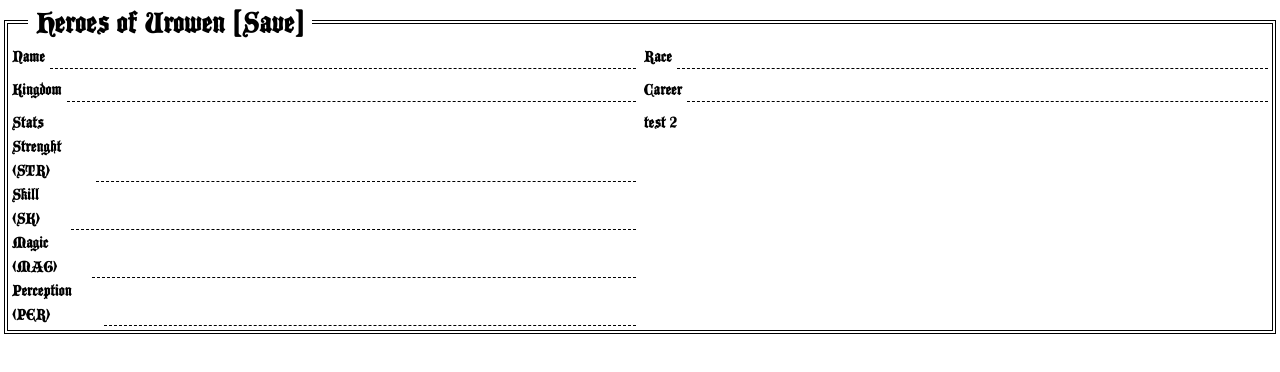
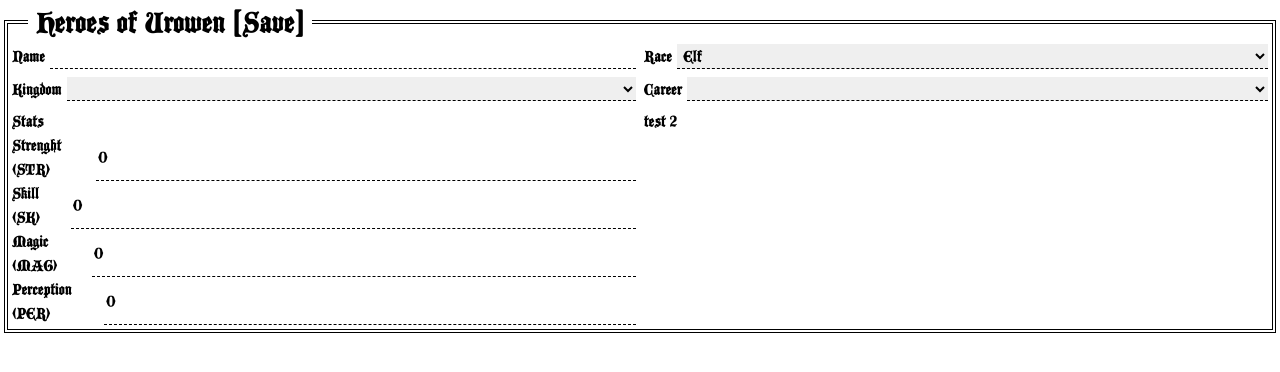
Before and after one commit to shezard/heroes-of-urowen, a SvelteKit app: page / in a window 1280 px wide. Shown: the top 372 px of the page. Built offline with nearby package versions, Linux system fonts and the light colour scheme.

Commit message:
Add race / kingdom / career selects

```diff
--- a/src/components/App.svelte
+++ b/src/components/App.svelte
@@ -3,7 +3,7 @@
     import { base } from '$app/paths';
     import { encode } from '$lib/url';
     import { get } from 'svelte/store';
-    import { store } from '../lib/store';
+    import { careers, races, store } from '../lib/store';
     import { page } from '$app/stores';
 
     const save = () => {
@@ -17,9 +17,7 @@
 <fieldset class="m-1 border-4 border-black border-double">
     <legend class="text-3xl ml-5 px-2">
         Heroes of Urowen
-        <span on:click={save} role="button" tabindex="0">
-            [Save]
-        </span>
+        <span on:click={save} role="button" tabindex="0"> [Save] </span>
     </legend>
 
     <div class="grid grid-cols-2">
@@ -30,17 +28,29 @@
 
         <label class="flex p-1">
             Race
-            <input type="text" bind:value={$store.race} />
+            <select bind:value={$store.race}>
+                {#each Object.keys(races) as race}
+                    <option value={race}>{race}</option>
+                {/each}
+            </select>
         </label>
 
         <label class="flex p-1">
             Kingdom
-            <input type="text" bind:value={$store.kingdom} />
+            <select bind:value={$store.kingdom}>
+                {#each Object.keys(races[$store.race]) as kingdom}
+                    <option value={kingdom}>{kingdom}</option>
+                {/each}
+            </select>
         </label>
 
         <label class="flex p-1">
             Career
-            <input type="text" bind:value={$store.career} />
+            <select bind:value={$store.career}>
+                {#each Object.keys(careers) as career}
+                    <option value={career}>{career}</option>
+                {/each}
+            </select>
         </label>
     </div>
 
@@ -75,10 +85,12 @@
         font-family: 'BlackCastle';
     }
 
-    input {
-        border-bottom: 1px dashed black;
+    input,
+    select {
         width: 100%;
         text-indent: 2px;
         margin-left: 5px;
+        border-bottom: 1px dashed black;
+        text-transform: capitalize;
     }
 </style>
--- a/src/lib/store.ts
+++ b/src/lib/store.ts
@@ -1,6 +1,6 @@
 import { writable } from 'svelte/store';
 
-const races = {
+export const races = {
     elf: {
         sylvan: 'MAG',
         snow: 'SK'
@@ -23,7 +23,7 @@ type Kingdom =
     | keyof (typeof races)['dwarf']
     | keyof (typeof races)['human'];
 
-const careers = {
+export const careers = {
     sorcerer: {
         attribute: 'MAG',
         special: 'reroll 1 as 3'
@@ -67,16 +67,24 @@ export const zaifas = writable(15);
 
 export type Save = {
     name: string;
-    race: Race | null;
+    race: Race;
     kingdom: Kingdom | null;
     career: Career | null;
+    baseSTR: number;
+    baseSK: number;
+    baseMAG: number;
+    basePER: number;
 };
 
 export const emptySave: Save = {
     name: '',
-    race: null,
+    race: 'elf',
     kingdom: null,
-    career: null
+    career: null,
+    baseSTR: 0,
+    baseSK: 0,
+    baseMAG: 0,
+    basePER: 0
 };
 
 export const store = writable<Save>(emptySave);
--- a/src/lib/url.ts
+++ b/src/lib/url.ts
@@ -10,12 +10,7 @@ export const encode = function (save: Save): string {
 
 export const decode = function (url: string | null): Save {
     if (typeof window === 'undefined' || url == null) {
-        return {
-            name: '',
-            race: null,
-            kingdom: null,
-            career: null
-        };
+        return emptySave;
     }
 
     let save: Save;
```
